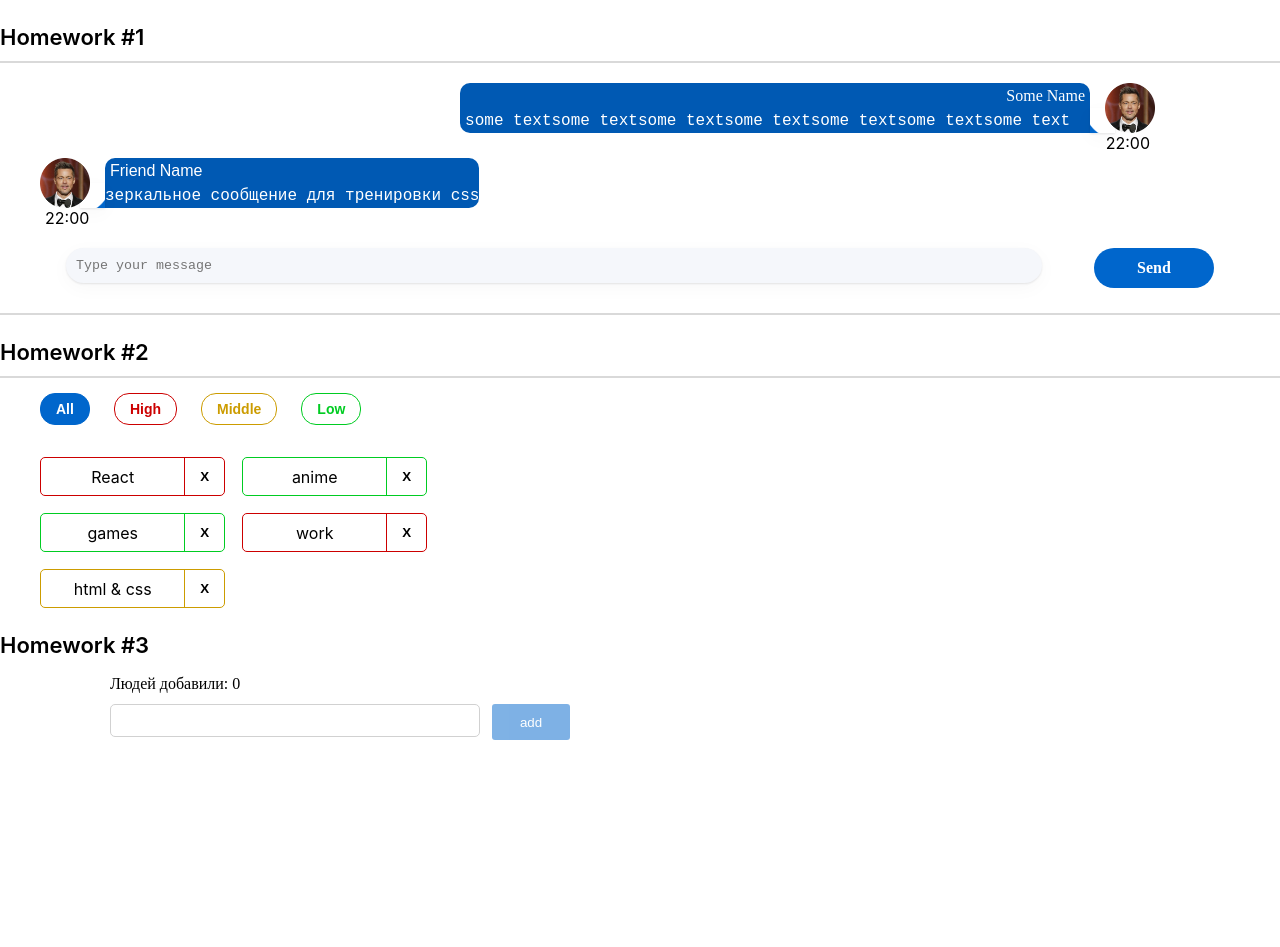
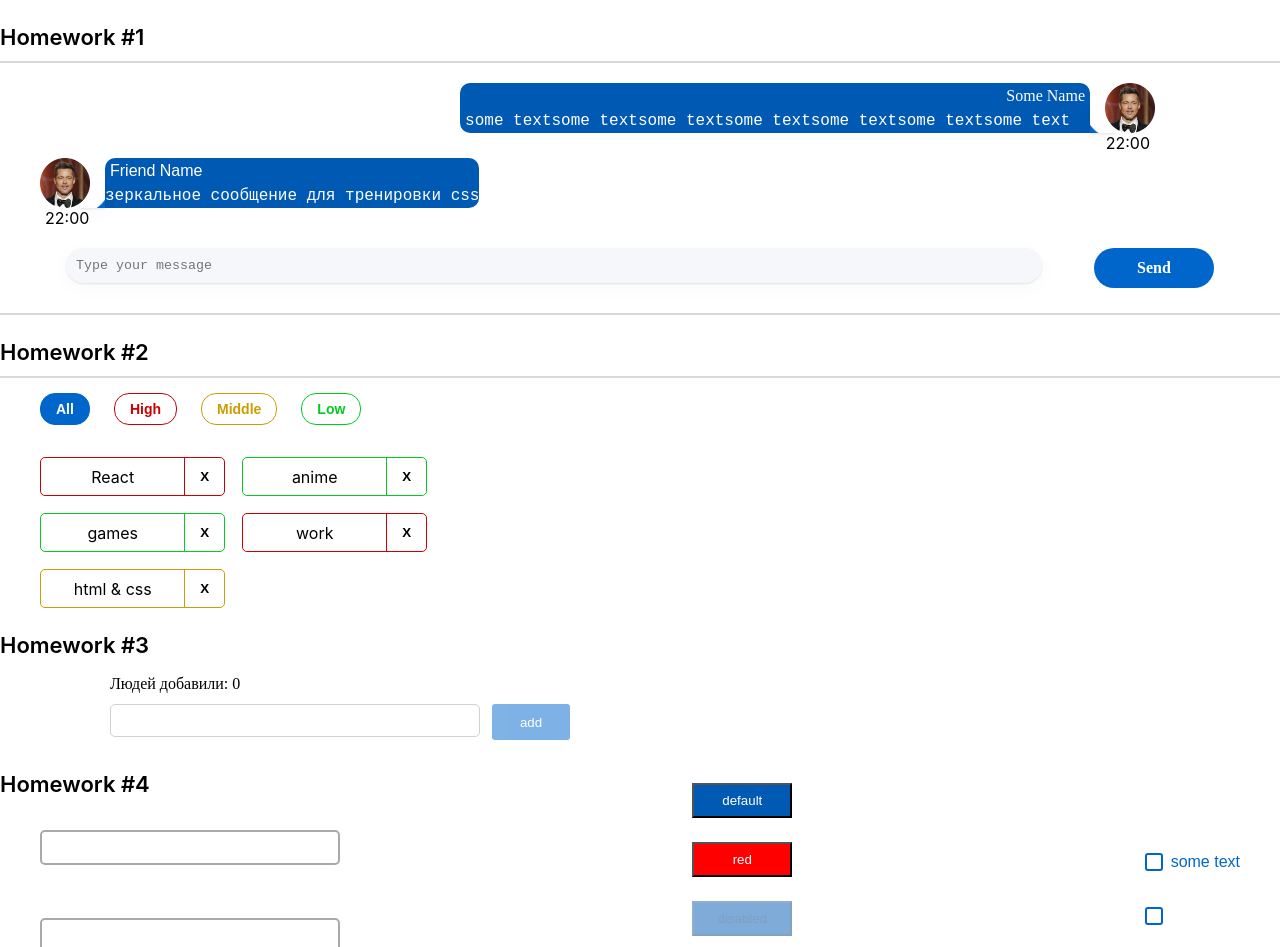
Before and after one commit to InnaGroznaya93/hws-2, a React (Create React App) app in the folder hws2-master/: page /#/ in a window 1280 px wide. Before the commit this address led to /#/pre-junior. Shown: the top 947 px of the page. Before the commit the page ends 800 px from the top, so only its background shows below. Built offline with nearby package versions, Linux system fonts and the light colour scheme.

Commit message:
resolved homework4

```diff
--- a/hws2-master/src/s1-main/App.tsx
+++ b/hws2-master/src/s1-main/App.tsx
@@ -3,6 +3,7 @@
 import HW1 from '../s2-homeworks/hw01/HW1'
 import HW2 from "../s2-homeworks/hw02/HW2";
 import HW3 from "../s2-homeworks/hw03/HW3";
+import HW4 from "../s2-homeworks/hw04/HW4";
 
 function App() {
     return (
@@ -11,7 +12,7 @@
             {/*раскомментировать по ходу выполнения*/}
             <HW2/>
             <HW3/>
-            {/*<HW4/>*/}
+            <HW4/>
             {/*при выполнении дз 5 и более - закомментировать здесь дз 1-4, так как они есть внутри дз 5*/}
             {/*<HW5/>*/}
         </div>
--- a/hws2-master/src/s2-homeworks/hw04/common/c1-SuperInputText/SuperInputText.module.css
+++ b/hws2-master/src/s2-homeworks/hw04/common/c1-SuperInputText/SuperInputText.module.css
@@ -2,19 +2,31 @@
 }
 
 .input {
+    width: 300px;
+    height: 35px;
+    border-radius: 5px;
+    border: 2px solid darkgrey;
 }
 
 .inputWrapper {
+    /*border: 3px solid red;*/
+    display: flex;
+    flex-direction: column-reverse;
 }
 
 .superInput {
 }
 
 .errorInput {
+    border: 2px solid red;
+    outline-color: red;
+    border-radius: 5px;
 }
 
 .errorInput:focus {
 }
 
 .error {
+    color: red;
+    margin-bottom: 5px;
 }
--- a/hws2-master/src/s2-homeworks/hw04/common/c2-SuperButton/SuperButton.module.css
+++ b/hws2-master/src/s2-homeworks/hw04/common/c2-SuperButton/SuperButton.module.css
@@ -1,16 +1,26 @@
 .button {
+    width: 100px;
+    height: 35px;
 }
 
 .disabled {
+    opacity: 0.5;
+    background-color: #0059b3;
 }
 
 .secondary {
+    background-color: white;
+    color: #0059b3;
 }
 
 .default {
+    background-color: #0059b3;
+    color: white;
 }
 
 .red {
+    background-color: red;
+    color: white;
 }
 
 .default:hover {
--- a/hws2-master/src/s2-homeworks/hw04/common/c2-SuperButton/SuperButton.tsx
+++ b/hws2-master/src/s2-homeworks/hw04/common/c2-SuperButton/SuperButton.tsx
@@ -18,10 +18,15 @@
     }
 ) => {
     const finalClassName = s.button
-        // + (disabled
-        //         ? ...
-        //         : xType === 'red'
-        //             ? ...
+        + (disabled
+                ? ' ' + s.disabled
+                : xType === 'red'
+                    ? " " +  s.red
+                : xType === 'secondary'
+                    ? ' ' + s.secondary
+                        : ' ' +  s.default
+        )
+
         + (className ? ' ' + className : '') // задачка на смешивание классов
 
     return (
--- a/hws2-master/src/s2-homeworks/hw04/common/c3-SuperCheckbox/SuperCheckbox.tsx
+++ b/hws2-master/src/s2-homeworks/hw04/common/c3-SuperCheckbox/SuperCheckbox.tsx
@@ -28,7 +28,7 @@
 ) => {
     const onChangeCallback = (e: ChangeEvent<HTMLInputElement>) => {
         // задачка на написание онченджа
-
+        onChangeChecked && onChangeChecked(e.currentTarget.checked)
     }
 
     const finalInputClassName = s.checkbox
```
